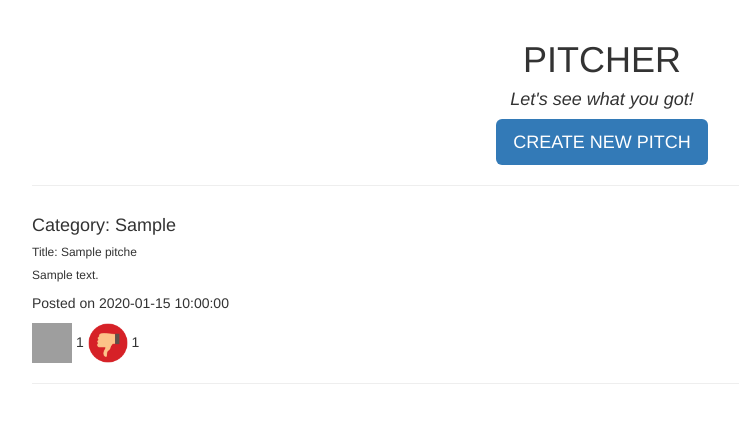
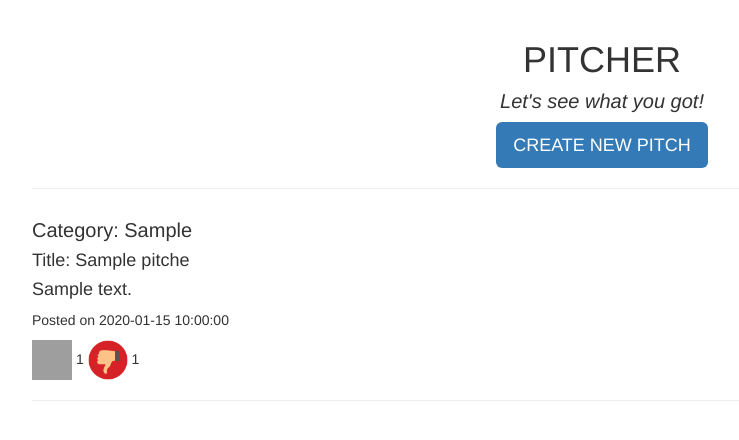
Before and after one commit to kiptoo-rotich/One-minute-pitches, a Flask app: page / in a window 1280 px wide. Shown: the part 52-492 px from the top of the page, without its empty margins (38-777 px from the left). Run offline with Flask 2, Linux system fonts and the light colour scheme; tables that the repository leaves empty hold one stand-in row (values such as "Sample post"); some libraries are stand-ins or nearby versions; grey boxes are pictures that could not be loaded.

Commit message:
It adds styling to home page

```diff
--- a/app/static/css/index.css
+++ b/app/static/css/index.css
@@ -12,8 +12,23 @@
     text-align: center
 }
 
+.pitch {
+    background-color: lightgray;
+    border-radius: 3px;
+}
 
-
-.tag{
+.tag {
     color: white;
 }
+
+h4{
+    font-size:20px;
+}
+
+h6{
+    font-size:18px;
+}
+
+.home{
+    column-count: 2;
+}
```
